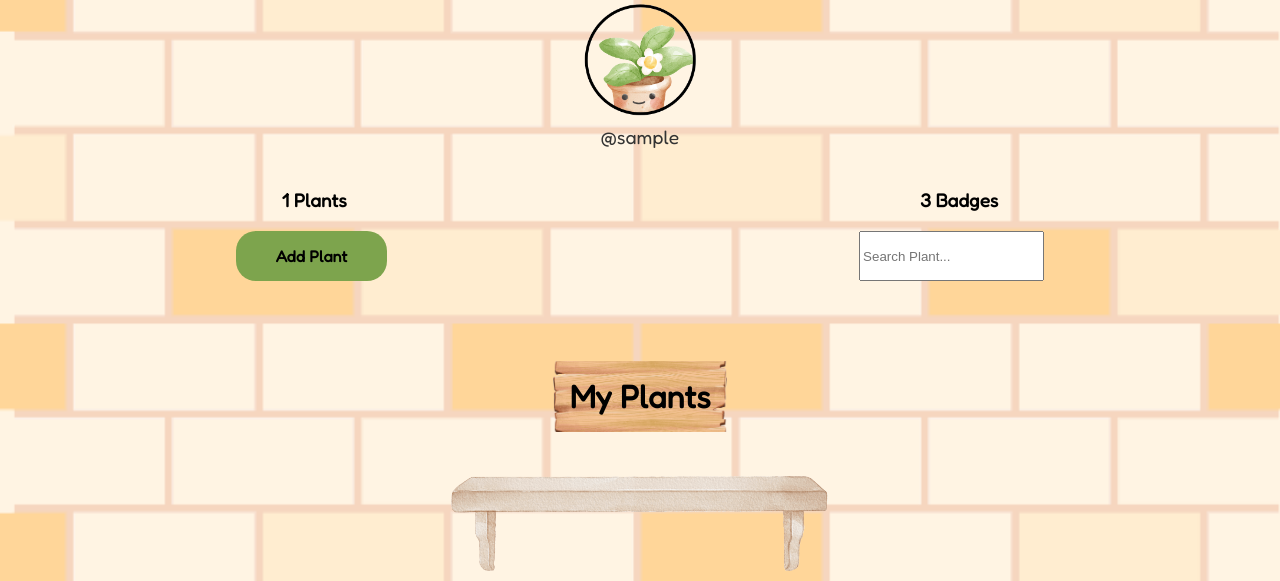
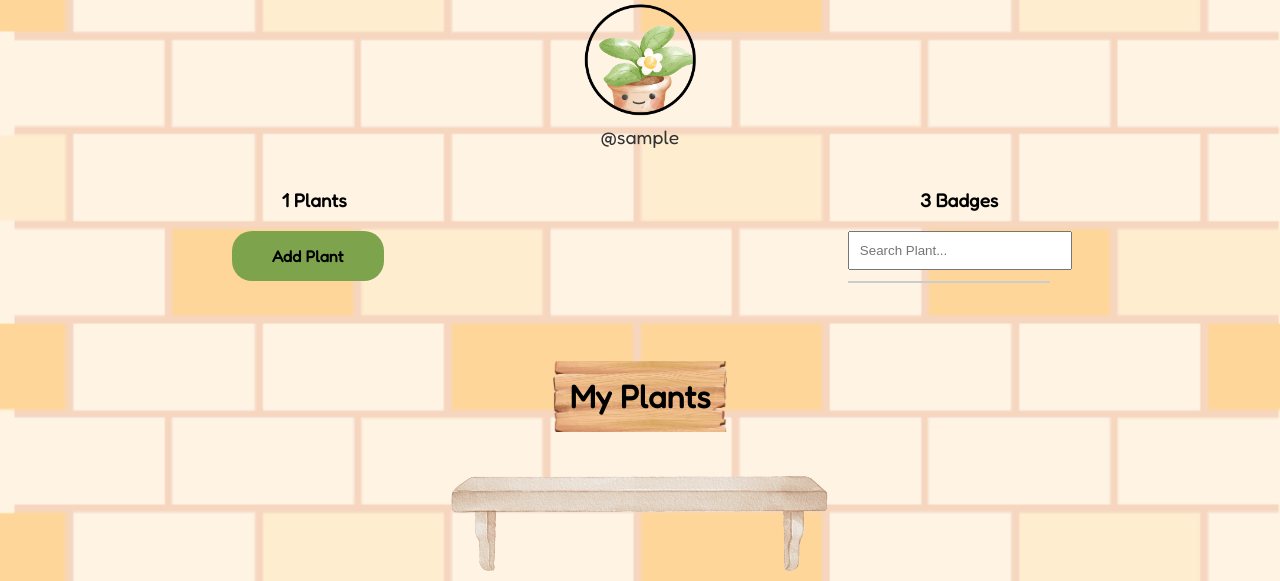
Before and after one commit to TrevinoRizkySunarja/TLE-ProjectLeafLink, a PHP site: page /profiel.php in a window 1280 px wide. Shown: the part 85-666 px from the top of the page. Run offline with PHP 8.4, Linux system fonts and the light colour scheme; the visitor is signed in with stand-in values (Sample User, id 1); tables that the repository leaves empty or names only in its code hold one stand-in row (values such as "Sample post"); some web fonts are replaced.

Commit message:
added search bar dropdown js

```diff
--- a/Includes/CSS/profiel.css
+++ b/Includes/CSS/profiel.css
@@ -87,6 +87,38 @@ header {
     font-weight: bold;
     padding-left: 40px;
     padding-right: 40px;
+    position: relative;
+}
+
+.search-wrapper {
+    position: relative;
+    width: 200px; /* even breed als input of zoals je wilt */
+}
+
+#zoekInvoer {
+    width: 100%;
+    padding: 10px;
+}
+
+#searchDropdown {
+    position: absolute;
+    top: 100%;
+    left: 0;
+    width: 100%;
+    border: 1px solid #ccc;
+    background: white;
+    max-height: 150px;
+    overflow-y: auto;
+    z-index: 100;
+}
+
+#searchDropdown div {
+    padding: 5px;
+    cursor: pointer;
+}
+
+#searchDropdown div:hover {
+    background-color: #eee;
 }
 
 .my-plants {
--- a/Includes/JS/profiel.js
+++ b/Includes/JS/profiel.js
@@ -1 +1,15 @@
-window.addEventListener('load', init);
+const input = document.getElementById('zoekInvoer');
+const dropdown = document.getElementById('searchDropdown');
+
+input.addEventListener('input', async () => {
+    const term = input.value.trim();
+    if (!term) {
+        dropdown.innerHTML = '';
+        return;
+    }
+
+    const res = await fetch(`profiel.php?search=${encodeURIComponent(term)}`);
+    const plants = await res.json();
+
+    dropdown.innerHTML = plants.map(name => `<div>${name}</div>`).join('');
+});
--- a/profiel.php
+++ b/profiel.php
@@ -16,6 +16,18 @@ if (isset($_SESSION['user'])) {
     $username = "username"; // tijdelijke naam
 	$plantCount = 0;
 }
+
+if (isset($_GET['search'])) {
+    $term = mysqli_real_escape_string($db, $_GET['search']);
+    $result = mysqli_query($db, "SELECT name FROM plants WHERE name LIKE '%$term%'");
+    $plants = [];
+    while ($row = mysqli_fetch_assoc($result)) {
+        $plants[] = $row['name'];
+    }
+    header('Content-Type: application/json');
+    echo json_encode($plants);
+    exit; // belangrijk: stop verdere rendering van de pagina
+}
 ?>
 
 <!DOCTYPE html>
@@ -25,6 +37,7 @@ if (isset($_SESSION['user'])) {
     <meta name="viewport" content="width=device-width, initial-scale=1.0">
     <link rel="stylesheet" href="Includes/CSS/profiel.css">
 	<link rel="stylesheet" href="Includes/CSS/style.css">
+	<script src="Includes/JS/profiel.js" defer></script>
     <title>Profiel</title>
 </head>
 <body>
@@ -51,7 +64,10 @@ if (isset($_SESSION['user'])) {
 </section>
 <section class="manage-plants">
         <a href="add-plant.php">Add Plant</a>
+		<div class="search-wrapper">
 		<input type="text" id="zoekInvoer" placeholder="Search Plant...">
+		<div id="searchDropdown"></div>
+</div>
 </section>
 
 <section class="my-plants">
```
